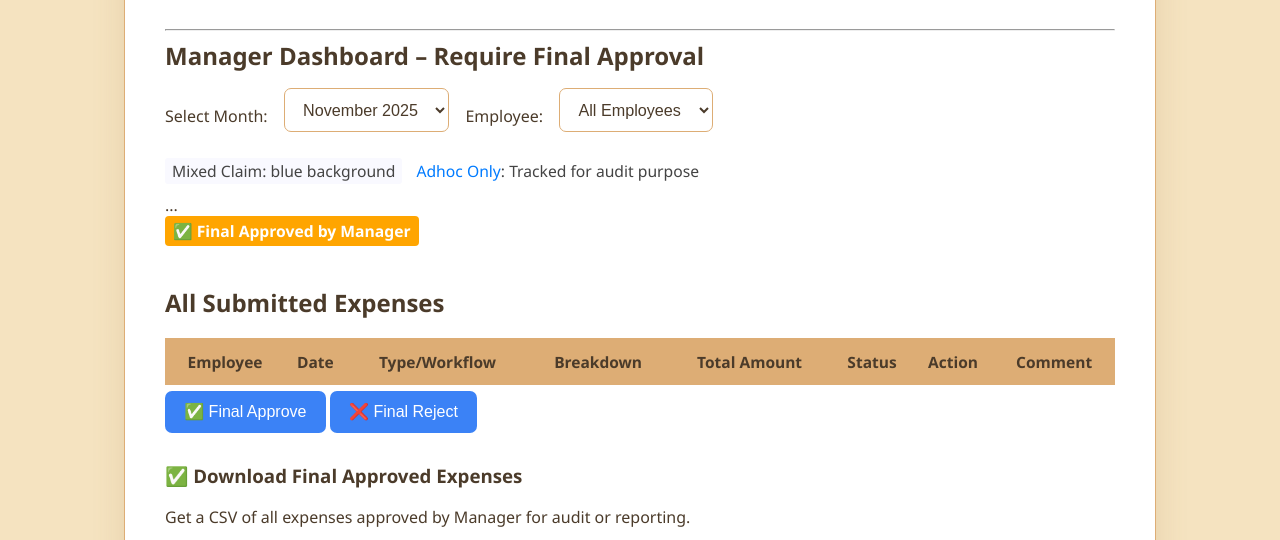
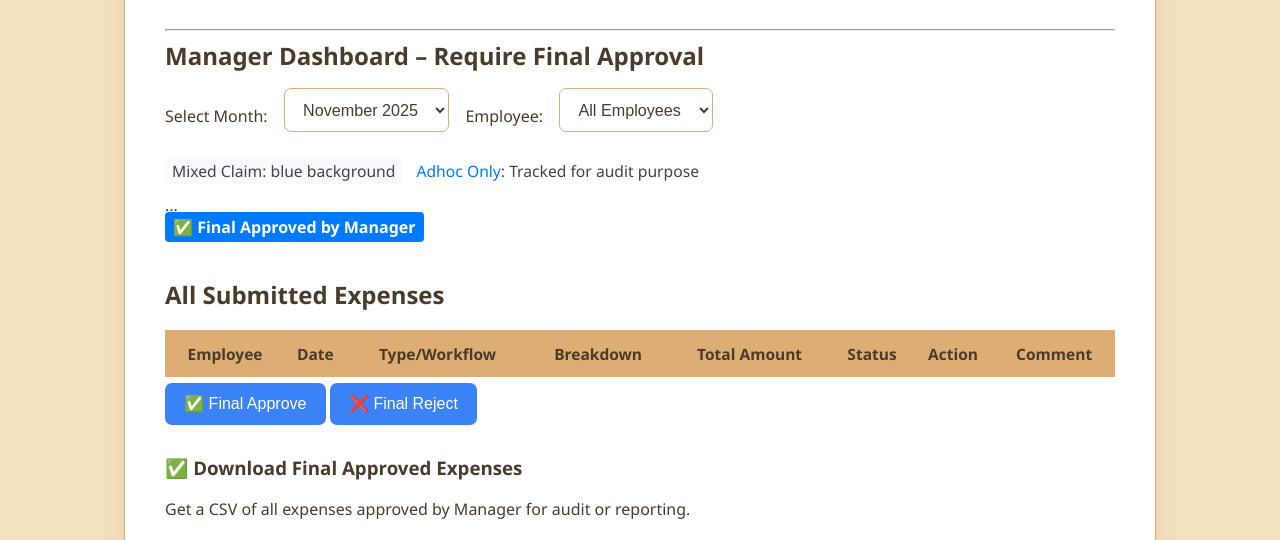
Before and after one commit to mazharmecci/XPAY, a website with bundled scripts: page manager.html in a window 1280 px wide. Shown: the part 256-796 px from the top of the page. Built offline with nearby package versions, Linux system fonts and the light colour scheme; no server answers.

Commit message:
Update style.css

```diff
--- a/style.css
+++ b/style.css
@@ -18,13 +18,11 @@
 }
 
 .badge.final-approved {
-  background: #2e7d32;
-  color: #fff;
-  font-weight: 600;
-  padding: 4px 10px;
+  background-color: #007bff; /* Bootstrap blue */
+  color: white;
+  padding: 4px 8px;
   border-radius: 4px;
-  font-size: 0.98em;
-  display: inline-block;
+  font-weight: bold;
 }
 
 .legend {
@@ -662,10 +660,11 @@ span[style*="orange"] {
 }
 
 .badge.final-approved {
-  background-color: #FFA500; /* orange */
-  color: #fff;
+  background-color: #007bff; /* Bootstrap blue */
+  color: white;
   padding: 4px 8px;
   border-radius: 4px;
+  font-weight: bold;
 }
 
 .badge.rejected {
```
